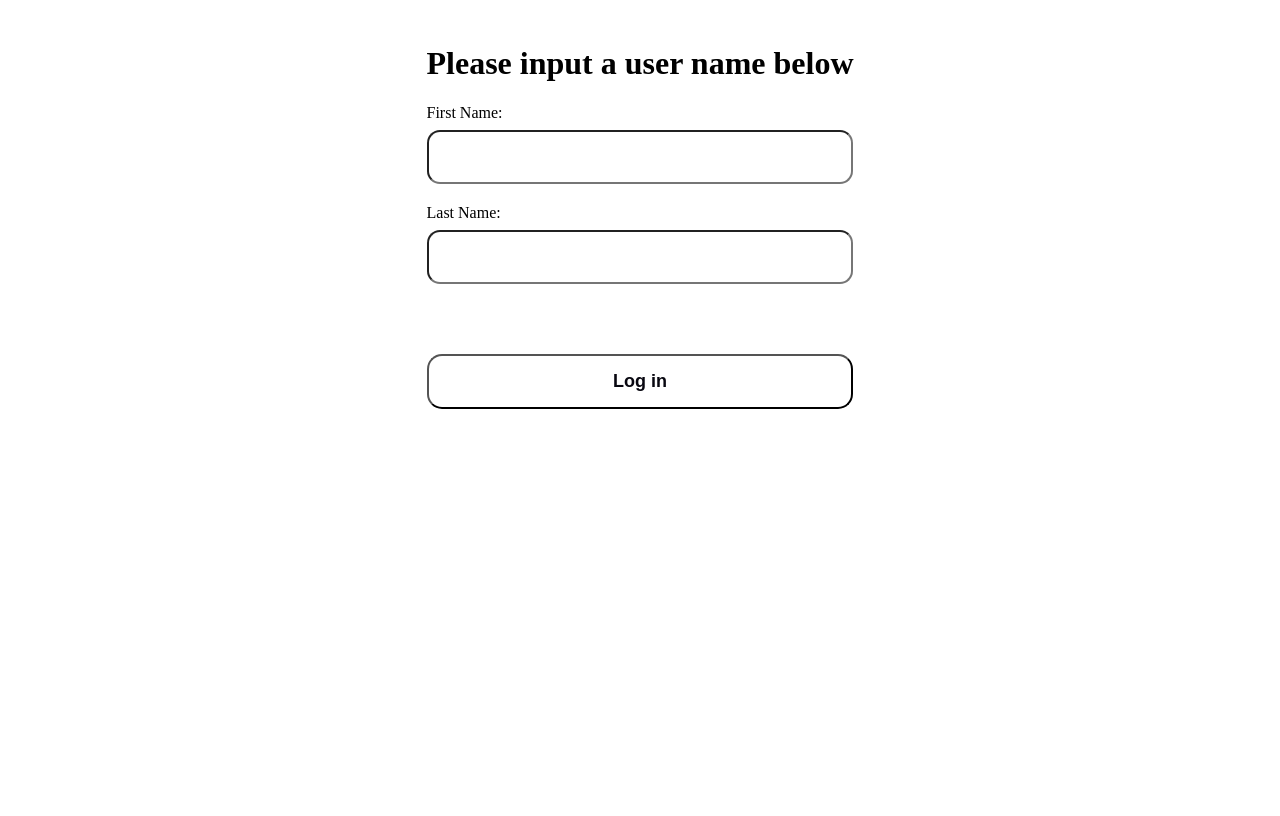
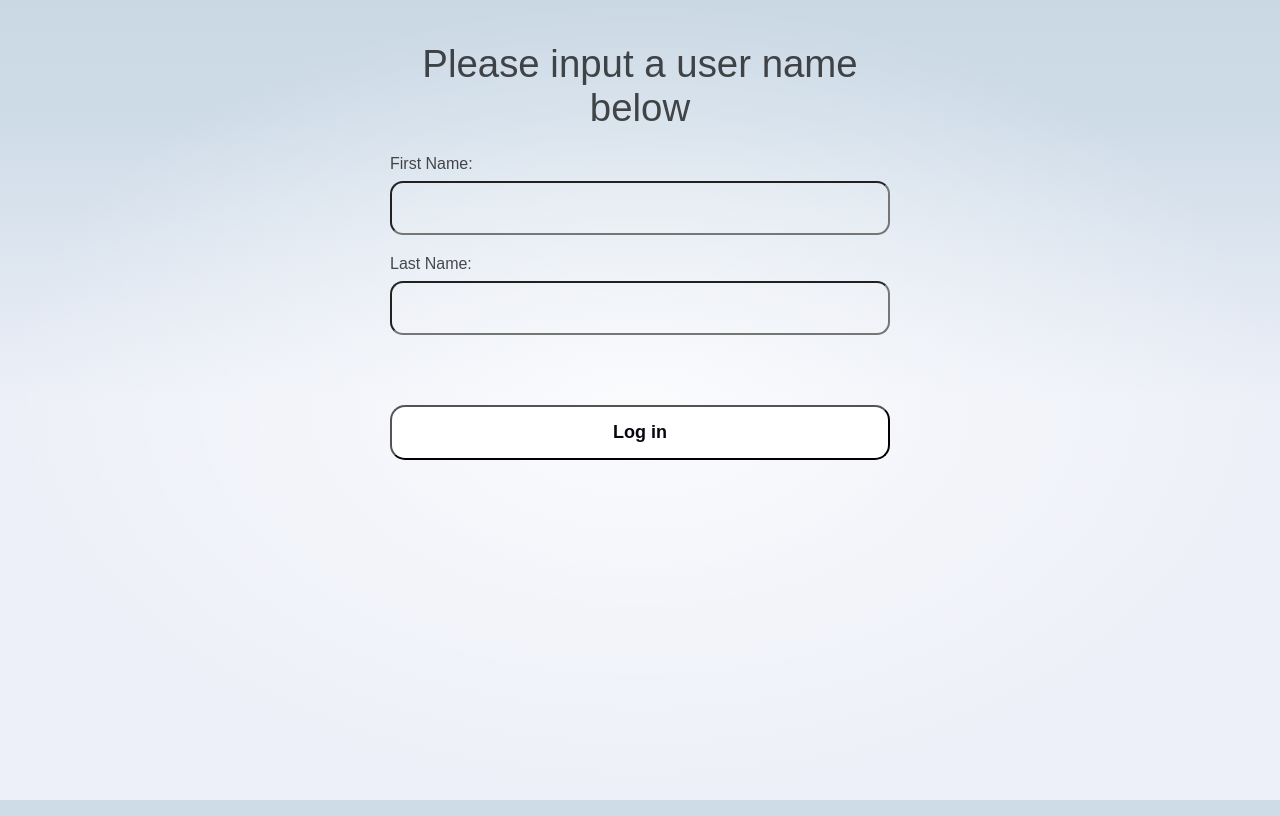
Before and after one commit to itcvmaster/tastyworks-watch, a SvelteKit app: page / in a window 1280 px wide. Built offline with nearby package versions, Linux system fonts and the light colour scheme.

Commit message:
feat: add global style

```diff
--- a/src/lib/components/Tabs/ClosingTab.svelte
+++ b/src/lib/components/Tabs/ClosingTab.svelte
@@ -35,7 +35,7 @@
 
     .tab-item.active {
         border-color: gray;
-        background-color: rgba(0,0,0, 0.1);
+        background-color: rgba(255,255,255, 0.7);
     }
 
     #btn-close {
--- a/src/routes/+page.svelte
+++ b/src/routes/+page.svelte
@@ -1,6 +1,6 @@
 <script>
     // @ts-nocheck
-
+    import "./styles.css";
     import { onDestroy } from "svelte";
     import { browser } from "$app/environment";
     import { userStore } from "../lib/store";
--- /dev/null
+++ b/src/routes/styles.css
@@ -0,0 +1,84 @@
+:root {
+	--font-body: Arial, -apple-system, BlinkMacSystemFont, 'Segoe UI', Roboto, Oxygen, Ubuntu,
+		Cantarell, 'Open Sans', 'Helvetica Neue', sans-serif;
+	--color-bg-0: rgb(202, 216, 228);
+	--color-bg-1: hsl(209, 36%, 86%);
+	--color-bg-2: hsl(224, 44%, 95%);
+	--color-theme-1: #ff3e00;
+	--color-theme-2: #4075a6;
+	--color-text: rgba(0, 0, 0, 0.7);
+	--column-width: 42rem;
+	--column-margin-top: 4rem;
+	font-family: var(--font-body);
+	color: var(--color-text);
+}
+
+body {
+	min-height: 100vh;
+	margin: 0;
+	height: 100%;
+	background-attachment: fixed;
+	background-size: 100vw 100vh;
+	background-color: var(--color-bg-1);
+	background-image: radial-gradient(
+			50% 50% at 50% 50%,
+			rgba(255, 255, 255, 0.75) 0%,
+			rgba(255, 255, 255, 0) 100%
+		),
+		linear-gradient(180deg, var(--color-bg-0) 0%, var(--color-bg-1) 15%, var(--color-bg-2) 50%);
+}
+
+h1,
+h2,
+p {
+	font-weight: 400;
+}
+
+p {
+	line-height: 1.5;
+}
+
+a {
+	color: var(--color-theme-1);
+	text-decoration: none;
+}
+
+a:hover {
+	text-decoration: underline;
+}
+
+h1 {
+	font-size: 2rem;
+	text-align: center;
+}
+
+h2 {
+	font-size: 1rem;
+}
+
+pre {
+	font-size: 16px;
+	font-family: var(--font-mono);
+	background-color: rgba(255, 255, 255, 0.45);
+	border-radius: 3px;
+	box-shadow: 2px 2px 6px rgb(255 255 255 / 25%);
+	padding: 0.5em;
+	overflow-x: auto;
+	color: var(--color-text);
+}
+
+input,
+button {
+	font-size: inherit;
+	font-family: inherit;
+}
+
+button:focus:not(:focus-visible) {
+	outline: none;
+}
+
+@media (min-width: 720px) {
+	h1 {
+		font-size: 2.4rem;
+	}
+}
```
